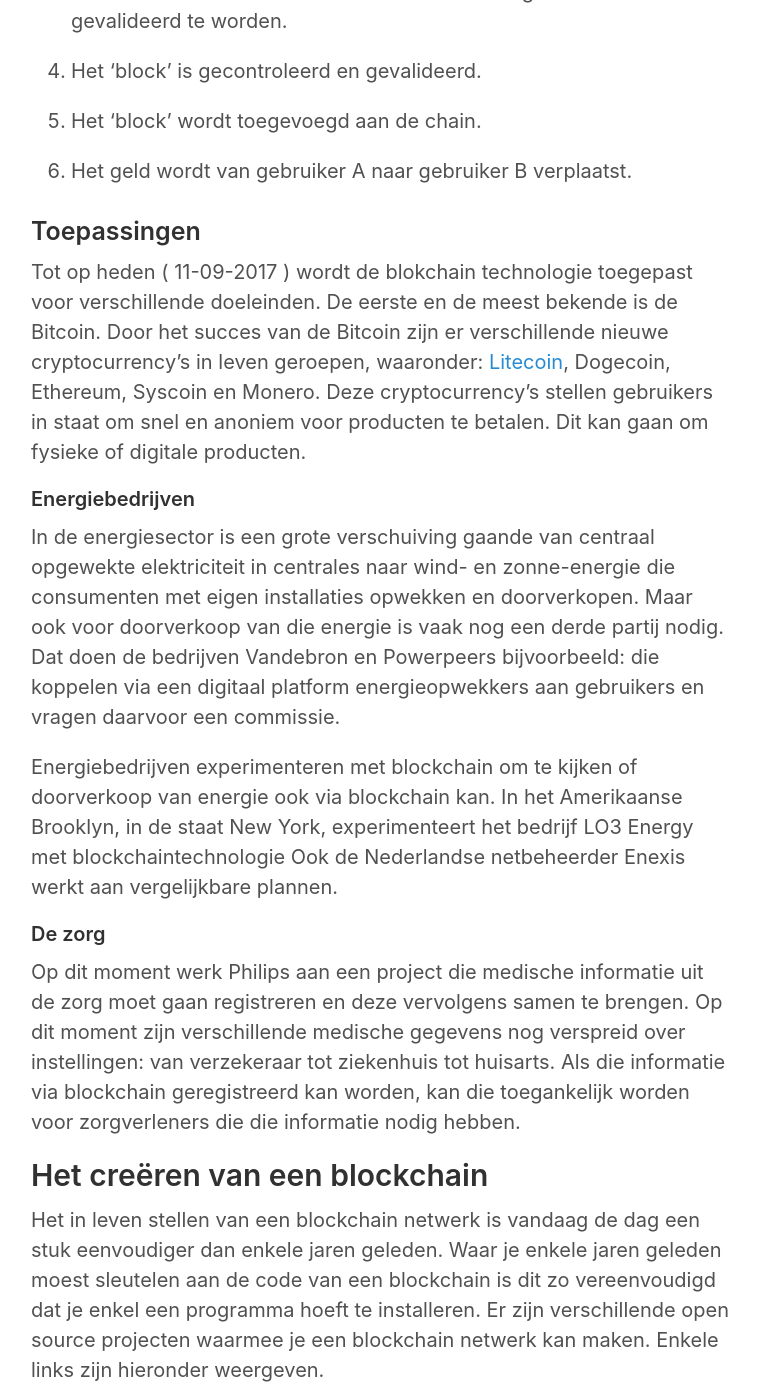
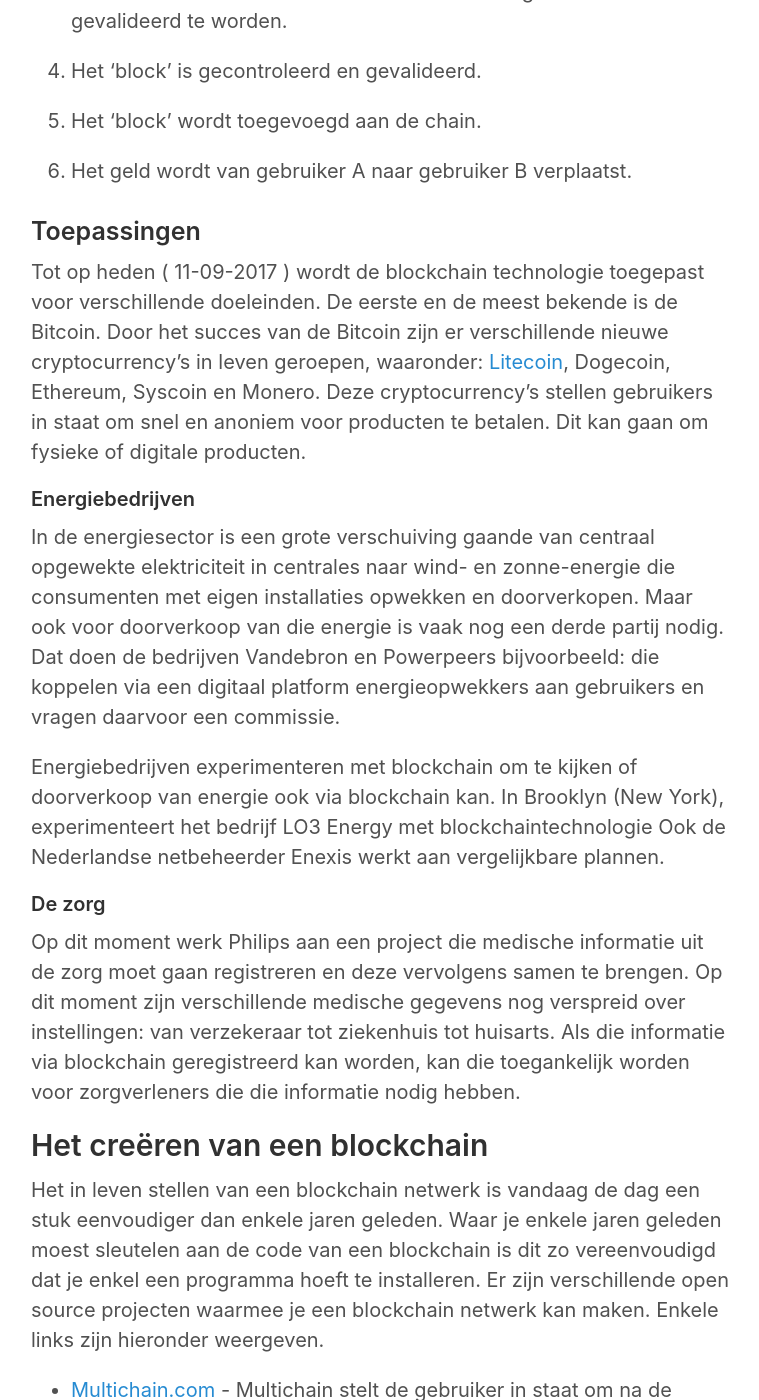
Before and after one commit to move4mobile/geekbites, a Jekyll site: the page built from _posts/2017-09-04-blockchain.md, in a window 1280 px wide and 1400 px high, scrolled down 1656 px. Shown: the whole window, without its empty margins (259-1018 px from the left). Built offline with Jekyll 4.4.1, drawn with Linux system fonts in a browser that asks for light colours; comment, search, counter and statistics services are not loaded.

Commit message:
Changed requested things

```diff
--- a/_posts/2017-09-04-blockchain.md
+++ b/_posts/2017-09-04-blockchain.md
@@ -43,12 +43,12 @@
 ### Toepassingen
 
 
-Tot op heden ( 11-09-2017 ) wordt de blokchain technologie toegepast voor verschillende doeleinden. De eerste en de meest bekende is de Bitcoin. Door het succes van de Bitcoin zijn er verschillende nieuwe cryptocurrency's in leven geroepen, waaronder: [Litecoin](https://nl.wikipedia.org/wiki/Litecoin), Dogecoin, Ethereum, Syscoin en Monero. Deze cryptocurrency's stellen gebruikers in staat om snel en anoniem voor producten te betalen. Dit kan gaan om fysieke of digitale producten.
+Tot op heden ( 11-09-2017 ) wordt de blockchain technologie toegepast voor verschillende doeleinden. De eerste en de meest bekende is de Bitcoin. Door het succes van de Bitcoin zijn er verschillende nieuwe cryptocurrency's in leven geroepen, waaronder: [Litecoin](https://nl.wikipedia.org/wiki/Litecoin), Dogecoin, Ethereum, Syscoin en Monero. Deze cryptocurrency's stellen gebruikers in staat om snel en anoniem voor producten te betalen. Dit kan gaan om fysieke of digitale producten.
 
 #### Energiebedrijven
 In de energiesector is een grote verschuiving gaande van centraal opgewekte elektriciteit in centrales naar wind- en zonne-energie die consumenten met eigen installaties opwekken en doorverkopen. Maar ook voor doorverkoop van die energie is vaak nog een derde partij nodig. Dat doen de bedrijven Vandebron en Powerpeers bijvoorbeeld: die koppelen via een digitaal platform energieopwekkers aan gebruikers en vragen daarvoor een commissie.
 
-Energiebedrijven experimenteren met blockchain om te kijken of doorverkoop van energie ook via blockchain kan. In het Amerikaanse Brooklyn, in de staat New York, experimenteert het bedrijf LO3 Energy met blockchaintechnologie Ook de Nederlandse netbeheerder Enexis werkt aan vergelijkbare plannen.
+Energiebedrijven experimenteren met blockchain om te kijken of doorverkoop van energie ook via blockchain kan. In Brooklyn (New York), experimenteert het bedrijf LO3 Energy met blockchaintechnologie Ook de Nederlandse netbeheerder Enexis werkt aan vergelijkbare plannen.
 
 #### De zorg
 Op dit moment werk Philips aan een project die medische informatie uit de zorg moet gaan registreren en deze vervolgens samen te brengen. Op dit moment zijn verschillende medische gegevens nog verspreid over instellingen: van verzekeraar tot ziekenhuis tot huisarts. Als die informatie via blockchain geregistreerd kan worden, kan die toegankelijk worden voor zorgverleners die die informatie nodig hebben.
```
